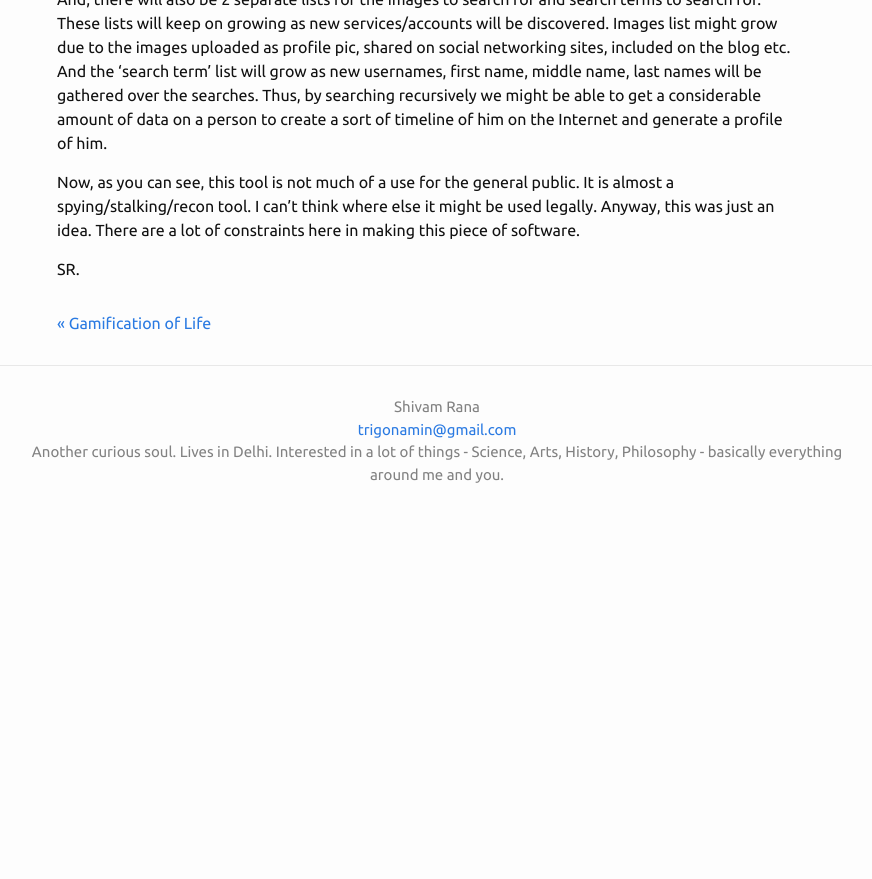
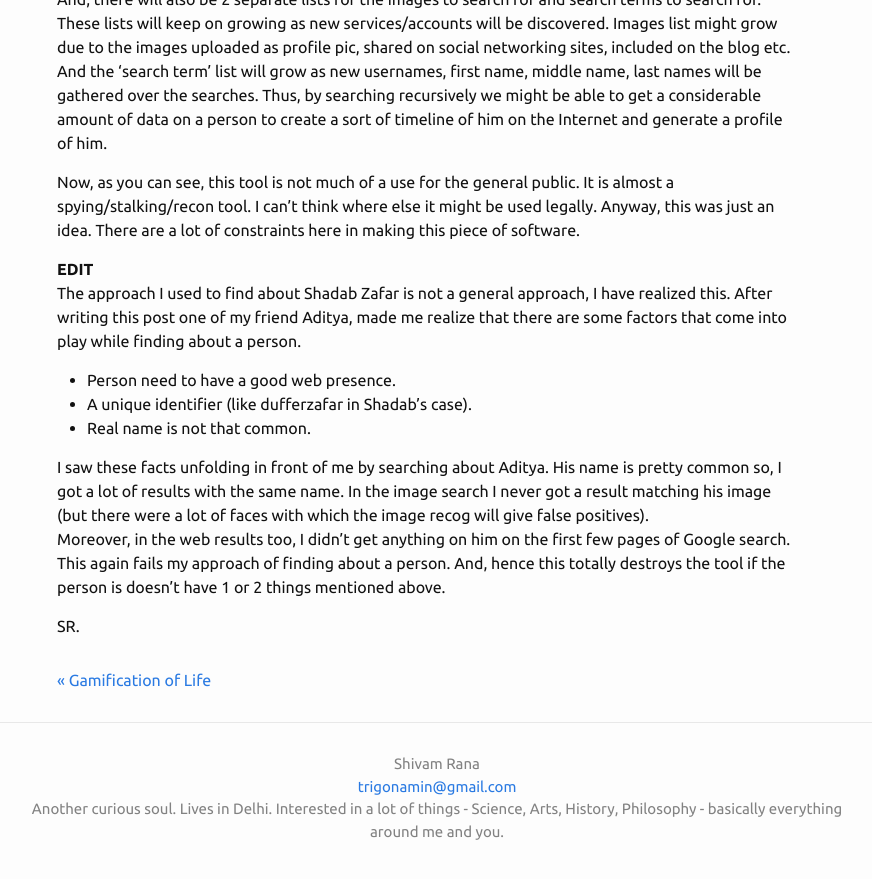
Before and after one commit to TrigonaMinima/TrigonaMinima.github.io, a Jekyll site: the page built from _posts/2014-11-23-Reconnaisance-on-Shadab.md, in a window 1280 px wide and 900 px high, scrolled down 5969 px. Shown: the top 879 px of the window, without its empty margins (213-1085 px from the left). Built offline with Jekyll 4.4.1, drawn with Linux system fonts in a browser that asks for light colours; before the commit the page ends 6515 px from its top, so only the background shows below that; some of the changed text lies outside the part shown.

Commit message:
edit in 'recon on Shadab'

```diff
--- a/_posts/2014-11-23-Reconnaisance-on-Shadab.md
+++ b/_posts/2014-11-23-Reconnaisance-on-Shadab.md
@@ -196,6 +197,16 @@ Thus, by searching recursively we might be able to get a considerable amount of
 
 Now, as you can see, this tool is not much of a use for the general public. It is almost a spying/stalking/recon tool. I can't think where else it might be used legally. Anyway, this was just an idea. There are a lot of constraints here in making this piece of software.
 
+**EDIT**
+The approach I used to find about Shadab Zafar is not a general approach, I have realized this. After writing this post one of my friend Aditya, made me realize that there are some factors that come into play while finding about a person.
+
+- Person need to have a good web presence.
+- A unique identifier (like dufferzafar in Shadab's case).
+- Real name is not that common.
+
+I saw these facts unfolding in front of me by searching about Aditya. His name is pretty common so, I got a lot of results with the same name. In the image search I never got a result matching his image (but there were a lot of faces with which the image recog will give false positives).
+Moreover, in the web results too, I didn't get anything on him on the first few pages of Google search. This again fails my approach of finding about a person. And, hence this totally destroys the tool if the person is doesn't have 1 or 2 things mentioned above.
+
 SR.
 
 [1]: http://gsoc.jmilug.org/gsoc/assets/img/speaker/speaker-4.jpg
```
Also changed, not shown: other parts of _posts/2014-11-23-Reconnaisance-on-Shadab.md (+1 -0 lines), _posts/2014-07-26-Packages-I-do-use.md (+12 -0 lines).
